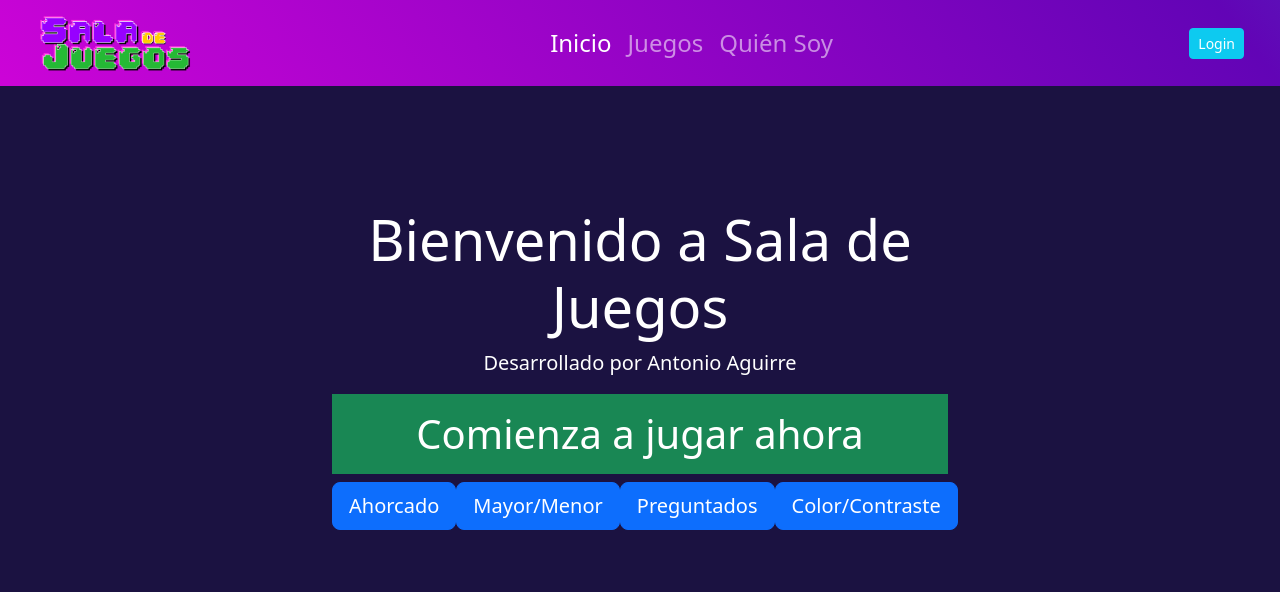
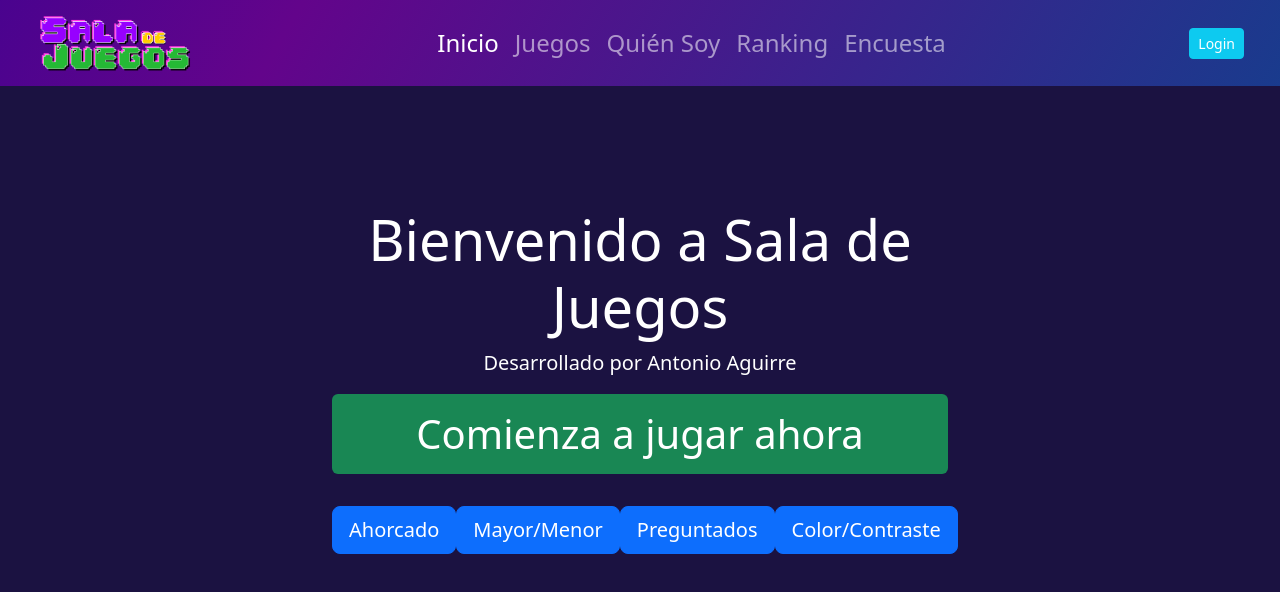
Before and after one commit to AntonioAguirreAA/SalaDeJuegos, an Angular app: page /home in a window 1280 px wide. Shown: the top 592 px of the page. Built offline with nearby package versions, Linux system fonts and the light colour scheme.

Commit message:
arreglo estilos

```diff
--- a/src/app/app.component.html
+++ b/src/app/app.component.html
@@ -33,6 +33,16 @@
             >Quién Soy</a
           >
         </li>
+        <li class="nav-item">
+          <a class="nav-link" routerLink="/quiensoy" routerLinkActive="active"
+            >Ranking</a
+          >
+        </li>
+        <li class="nav-item">
+          <a class="nav-link" routerLink="/quiensoy" routerLinkActive="active"
+            >Encuesta</a
+          >
+        </li>
       </ul>
     </div>
 
--- a/src/app/app.component.scss
+++ b/src/app/app.component.scss
@@ -1,14 +1,12 @@
 .gradient-background {
   background: linear-gradient(
-    232deg,
-    rgba(127, 0, 211, 0.8),
-    rgba(0, 255, 255, 0.8),
-    rgba(116, 0, 211, 0.8),
-    rgba(255, 0, 255, 0.8)
-  ) !important;
-  background-size: 300% 300% !important;
-  background-position: 0% 50% !important;
-  animation: gradient-animation 6s ease infinite !important;
+    300deg,
+    rgb(13, 68, 141),
+    rgb(99, 4, 139),
+    rgb(0, 0, 153)
+  );
+  background-size: 180% 180%;
+  animation: gradient-animation 18s ease infinite;
 }
 
 @keyframes gradient-animation {
--- /dev/null
+++ b/src/app/componentes/encuesta/encuesta.component.html
@@ -0,0 +1 @@
+<p>encuesta works!</p>
--- a/src/app/componentes/home/home.component.html
+++ b/src/app/componentes/home/home.component.html
@@ -4,7 +4,10 @@
       <br /><br /><br /><br /><br />
       <h1 class="display-4 text-white">Bienvenido a Sala de Juegos</h1>
       <p class="lead text-white">Desarrollado por Antonio Aguirre</p>
-      <h1 class="p-3 mb-2 bg-success text-white">Comienza a jugar ahora</h1>
+      <h1 class="p-3 mb-2 bg-success text-white rounded">
+        Comienza a jugar ahora
+      </h1>
+      <br />
       <div class="d-flex justify-content-around">
         <button type="button" class="btn btn-primary btn-lg">Ahorcado</button>
         <button type="button" class="btn btn-primary btn-lg">
--- a/src/app/componentes/juegos/colorcontraste/colorcontraste.component.scss
+++ b/src/app/componentes/juegos/colorcontraste/colorcontraste.component.scss
@@ -1,6 +1,6 @@
 .color-juego-container {
   text-align: center;
-  margin-top: 20px;
+  margin-top: 50px;
 
   .cuadrados-container {
     display: flex;
--- /dev/null
+++ b/src/app/componentes/resultados/resultados.component.html
@@ -0,0 +1 @@
+<p>resultados works!</p>
```
Also changed, not shown: src/app/componentes/encuesta/encuesta.component.ts (added, +11 -0 lines), src/app/componentes/resultados/resultados.component.ts (added, +11 -0 lines), src/app/componentes/encuesta/encuesta.component.scss (added), src/app/componentes/resultados/resultados.component.scss (added), 2 other files (tests, documents, lock files or other folders).
